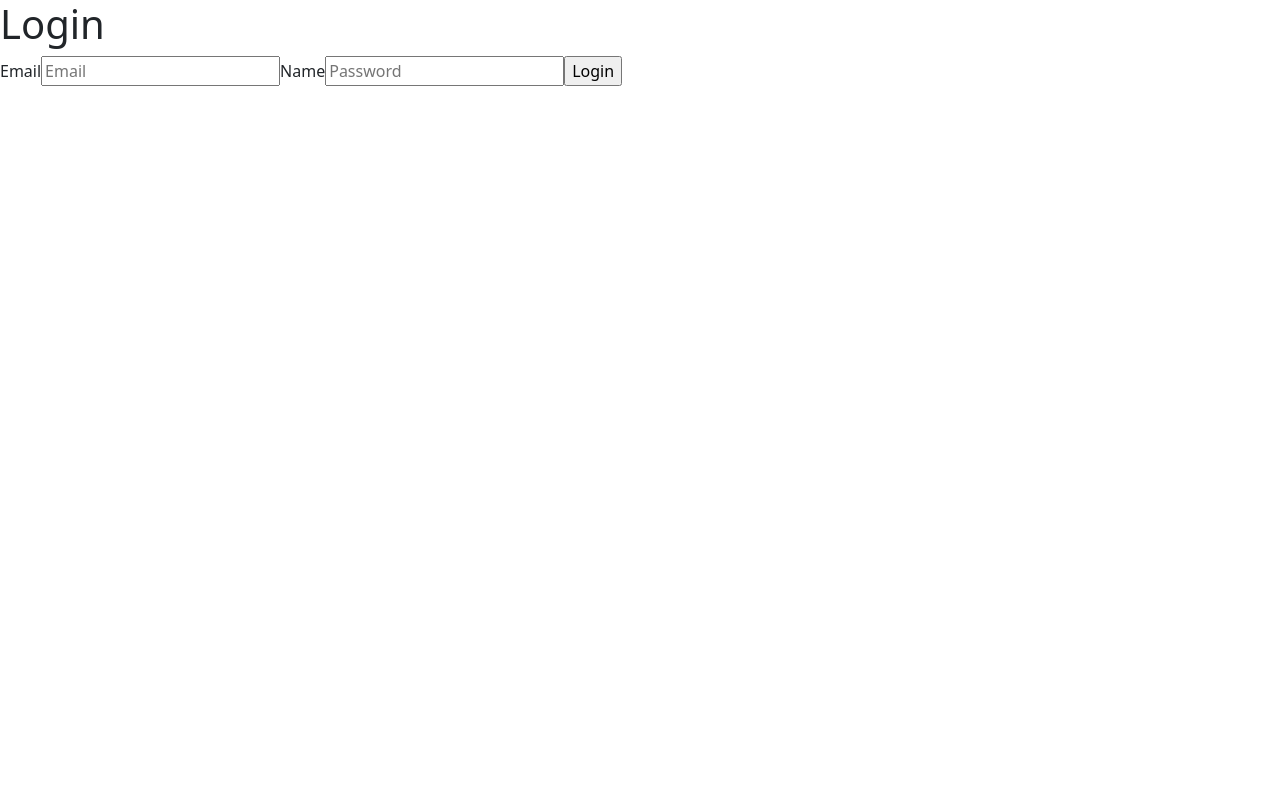
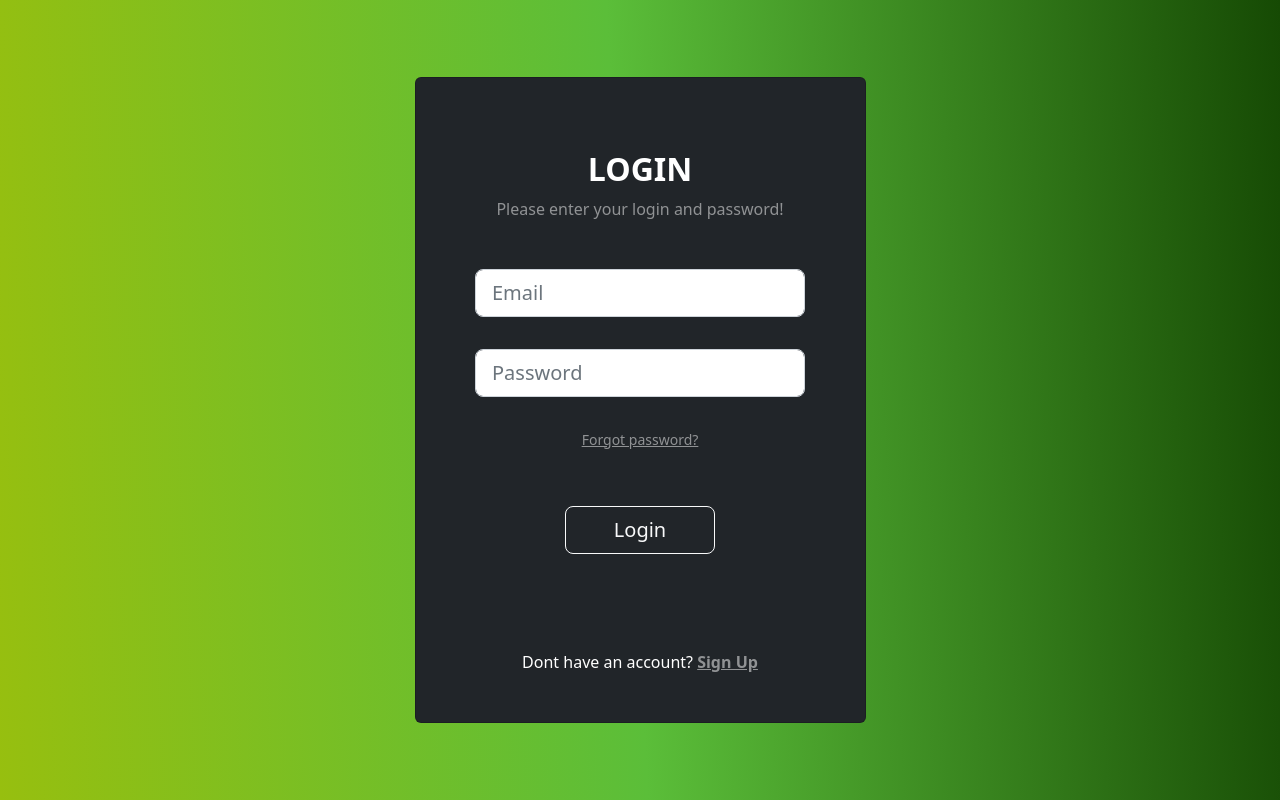
Before and after one commit to Prestine-Cars/prestine-cars-frontend, a React (Create React App) app: page /signin in a window 1280 px wide. Built offline with nearby package versions, Linux system fonts and the light colour scheme.

Commit message:
Style sign in page

```diff
--- a/package.json
+++ b/package.json
@@ -3,6 +3,9 @@
   "version": "0.1.0",
   "private": true,
   "dependencies": {
+    "@fortawesome/fontawesome-svg-core": "^6.1.2",
+    "@fortawesome/free-solid-svg-icons": "^6.1.2",
+    "@fortawesome/react-fontawesome": "^0.2.0",
     "@reduxjs/toolkit": "^1.8.4",
     "@testing-library/jest-dom": "^5.16.5",
     "@testing-library/react": "^13.3.0",
--- a/src/App.js
+++ b/src/App.js
@@ -5,7 +5,6 @@ import SignUpPage from './pages/SignUpPage';
 import CitiesPage from './pages/CitiesPage';
 
 const App = () => (
-  <section className="vh-100 gradient-custom">
   <BrowserRouter>
     <Routes>
       <Route path="/signin" element={<SignInPage />} />
@@ -13,7 +12,6 @@ const App = () => (
       <Route path="/cities" element={<CitiesPage />} />
     </Routes>
   </BrowserRouter>
-  </section>
 );
 
 export default App;
--- a/src/components/SignInForm.js
+++ b/src/components/SignInForm.js
@@ -4,6 +4,7 @@ import { useDispatch, useSelector } from 'react-redux';
 import { useNavigate } from 'react-router-dom';
 import { TailSpin } from 'react-loader-spinner';
 import { login } from '../redux/actions/user';
+import classes from './modules/SignInForm.module.css';
 
 const SignInForm = () => {
   const { Loader = false, loginError = null } = useSelector(
@@ -29,9 +30,18 @@ const SignInForm = () => {
   };
   return (
     <>
-      <section className="vh-100 gradient-custom">
-        <h1>Login</h1>
+      <div className="container py-5 h-100">
+        <div className="row d-flex justify-content-center align-items-center h-100">
+          <div className="col-12 col-md-8 col-lg-6 col-xl-5">
+            <div className={`card bg-dark text-white ${classes.rounded}`}>
+              <div className="card-body p-5 text-center">
+                <div className="mb-md-5 mt-md-4 pb-5">
+                  <h2 className="fw-bold mb-2 text-uppercase">Login</h2>
+                  <p className="text-white-50 mb-5">
+                    Please enter your login and password!
+                  </p>
                   <form onSubmit={handleLogin}>
+                    <div className={`${classes.loader}`}>
                       {Loader && (
                         <div>
                           <TailSpin
@@ -45,30 +55,63 @@ const SignInForm = () => {
                           />
                         </div>
                       )}
-          {loginError && <p>You have entered an invalid email/password</p>}
-          <label htmlFor="email">
-            <span>Email</span>
+                    </div>
+
+                    {loginError && (
+                      <p>You have entered an invalid email/password</p>
+                    )}
+                    <div className="form-outline form-white mb-4">
+                      <label htmlFor="email" className="form-label">
                         <input
                           onChange={handleOnChange}
                           type="email"
                           name="email"
                           placeholder="Email"
                           required
+                          className="form-control form-control-lg"
                         />
                       </label>
-          <label htmlFor="name">
-            <span>Name</span>
+                    </div>
+                    <div className="form-outline form-white mb-4">
+                      <label htmlFor="password" className="form-label">
                         <input
                           onChange={handleOnChange}
                           type="password"
                           name="password"
                           placeholder="Password"
                           required
+                          className="form-control form-control-lg"
                         />
                       </label>
-          <input type="submit" value="Login" />
+                    </div>
+                    <p className="small mb-5 pb-lg-2">
+                      <a className="text-white-50" href="#!">
+                        Forgot password?
+                      </a>
+                    </p>
+                    <button
+                      className="btn btn-outline-light btn-lg px-5"
+                      type="submit"
+                    >
+                      Login
+                    </button>
                   </form>
-      </section>
+                </div>
+
+                <div>
+                  <p className="mb-0">
+                    Dont have an account?
+                    {' '}
+                    <a href="#!" className="text-white-50 fw-bold">
+                      Sign Up
+                    </a>
+                  </p>
+                </div>
+              </div>
+            </div>
+          </div>
+        </div>
+      </div>
     </>
   );
 };
--- /dev/null
+++ b/src/components/modules/SignInForm.module.css
@@ -0,0 +1,8 @@
+.rounded {
+  border-radius: 10px;
+}
+.loader {
+  display: flex;
+  justify-content: center;
+  align-items: center;
+}
--- /dev/null
+++ b/src/components/modules/SignInPage.module.css
@@ -0,0 +1,8 @@
+.sign_in {
+  height: 100vh;
+  /* fallback for old browsers */
+  background: rgb(151,191,15);
+
+  /* W3C, IE 10+/ Edge, Firefox 16+, Chrome 26+, Opera 12+, Safari 7+ */
+  background: linear-gradient(87deg, rgba(151,191,15,1) 0%, rgba(91,190,57,1) 49%, rgba(22,74,4,1) 100%);
+}
--- a/src/pages/SignInPage.js
+++ b/src/pages/SignInPage.js
@@ -1,9 +1,10 @@
 import React from 'react';
 import SignInForm from '../components/SignInForm';
+import classes from '../components/modules/SignInPage.module.css';
 
 const SignInPage = () => (
   <>
-    <section>
+    <section className={classes.sign_in}>
       <SignInForm />
     </section>
   </>
```
Also changed, not shown: 1 other file (tests, documents, lock files or other folders). Lines whose indentation alone changed are shown as unchanged.
